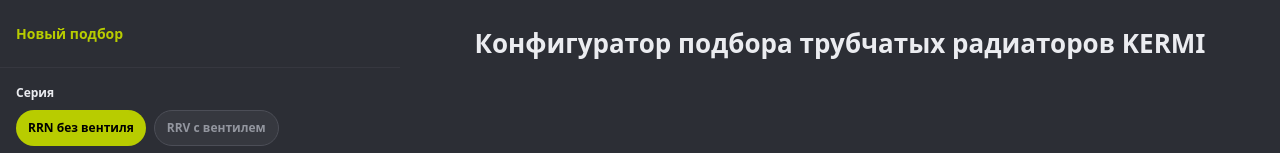
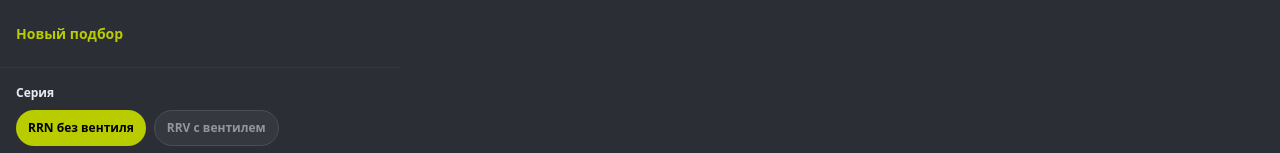
Before and after one commit to vladijet/kermi-tube-radiators-configurator, a React (Vite) app: page / in a window 1280 px wide. Shown: the top 153 px of the page. Built offline with nearby package versions, Linux system fonts and the light colour scheme; no server answers.

Commit message:
Удалить заголовок из области подбора в Configurator

```diff
--- a/src/pages/Configurator.jsx
+++ b/src/pages/Configurator.jsx
@@ -404,13 +404,7 @@ export default function Configurator() {
 
       {/* Main */}
       <main className="flex-1 flex flex-col lg:overflow-hidden">
-        {!showResults && (
-          <header className="px-6 py-6 shrink-0">
-            <h1 className="text-center text-[18px] sm:text-[22px] lg:text-[26px] font-bold text-foreground">
-              Конфигуратор подбора трубчатых радиаторов KERMI
-            </h1>
-          </header>
-        )}
+
         {(showResults && !hasNoVariants) && (
           <header className="px-6 border-b border-border/50 shrink-0">
           <div className="flex flex-col gap-3 py-3 lg:flex-row lg:items-center lg:justify-between lg:gap-4 lg:min-h-[68px] lg:py-0">
```
